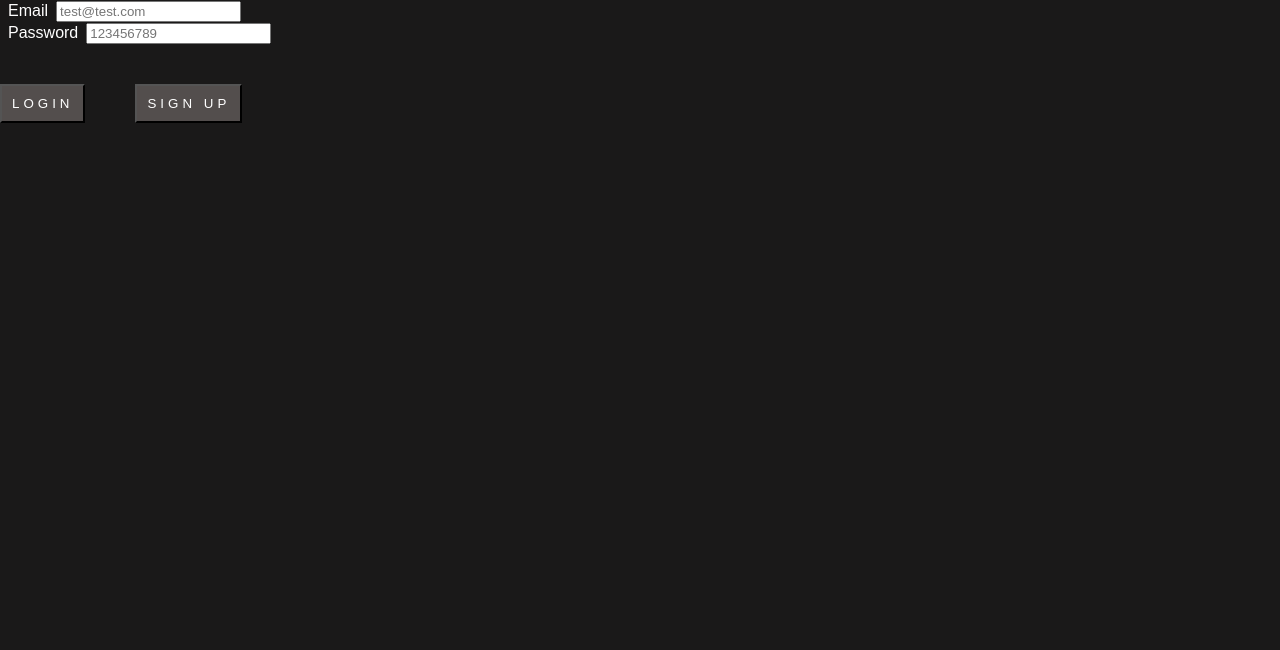
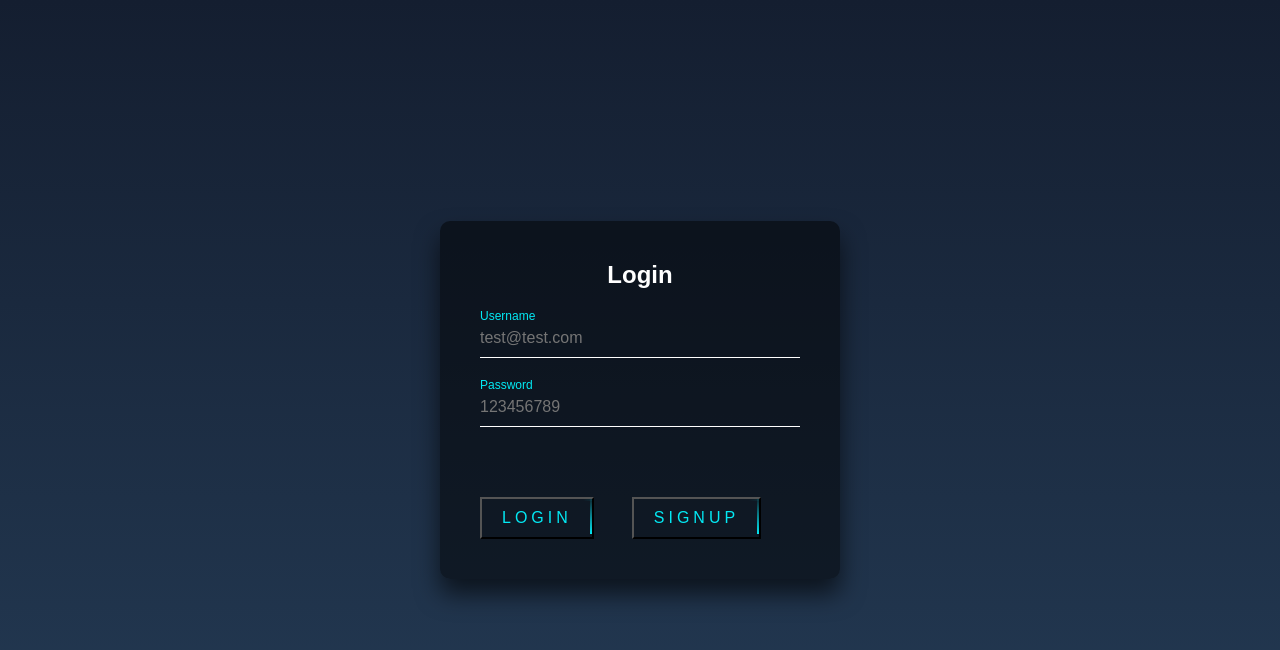
Before and after one commit to infomediadesign/sad-02-2022-project-the-secret-ingredient, a React (Create React App) app in the folder frontend/: page / in a window 1280 px wide. Shown: the top 650 px of the page. Built offline with nearby package versions, Linux system fonts and the light colour scheme.

Commit message:
Manual merge attempt

```diff
--- a/frontend/src/ViewModels/Signup.tsx
+++ b/frontend/src/ViewModels/Signup.tsx
@@ -2,7 +2,7 @@ import { getUsers } from '../ViewModels/Login';
 import { userID, setUserID } from '../ViewModels/Get';
 
 export async function signupUser(userName: string, userPass: string, email: string) {
-    var url = 'http://localhost:1234/register';
+    var url = `${process.env.REACT_APP_BASE_API_URI}/register`;
     try {
         const requestOptions = {
             method: 'POST',
--- a/frontend/src/Views/Board.tsx
+++ b/frontend/src/Views/Board.tsx
@@ -1,19 +1,21 @@
-import React, { useCallback, useState, useReducer } from 'react';
+import React, { useCallback, useState, useReducer, useEffect } from 'react';
 import ReactDOM from 'react-dom';
 import CSS from 'csstype';
 import {
     Issue,
-    editIssue,
-    moveIssueInernalList,
+    IssueListTemp,
+    getIssues,
     currentCardId,
     addIssue,
-    issueListsMIds,
+    addActivity,
     dragReducer,
     issueListsNames,
     initialState,
     removeFromIssueListNames,
     addToIssueListNames,
+    moveIssueInernalList,
     moveIssueExternalList,
+    issueListsMIds,
 } from '../ViewModels/Board';
 import { getGeneric, userID } from '../ViewModels/Get';
 import produce from 'immer';
@@ -30,6 +32,8 @@ import { getSystemErrorName } from 'util';
 import '../styles/Board.scss';
 import { Modal } from '../components/Modal';
 import { convertCompilerOptionsFromJson } from 'typescript';
+import { useNavigate } from 'react-router-dom';
+import { jwtSet } from '../util';
 // const horizontalList: CSS.Properties = {
 //     float: 'left',
 //     padding: '0.8rem',
@@ -48,10 +52,17 @@ let newText: string;
 let queTextUpdate = false;
 
 function App() {
+    const navigate = useNavigate();
     const [issueStrings, setIssueStrings] = useState(issueListsNames);
     const [state, dispatch] = useReducer(dragReducer, initialState);
     const [isModalOpen, setModalState] = React.useState(false);
     const [issueObj, setIssueObj] = React.useState({ id: '', content: '', list: 0, num: 0 });
+
+    useEffect(() => {
+        if (!jwtSet()) {
+            navigate('/');
+        }
+    }, []);
 
     const toggleModal = () => setModalState(!isModalOpen);
 
@@ -101,18 +112,30 @@ function App() {
     };
 
     return (
-        <div className="divScroll">
-            <Modal
-                title={'Issue: ' + issueObj.id}
-                isOpen={isModalOpen}
-                onClose={() => {
-                    setModalState(!isModalOpen);
-                    if (queTextUpdate) {
-                        editIssue(state[issueListsNames[issueObj.num]][issueObj.list].id, newText);
-                        queTextUpdate = false;
-                    }
+        <div>
+            <div
+                style={{
+                    width: '100%',
+                    height: '50px',
+                    backgroundColor: '#414440',
+                    display: 'flex',
+                    justifyContent: 'right',
+                    alignItems: 'center',
                 }}
             >
+                <button
+                    onClick={async (e) => {
+                        e.preventDefault();
+                        localStorage.removeItem('jwt');
+                        navigate('/');
+                    }}
+                    style={{ height: '30px', marginRight: '10px' }}
+                >
+                    Logout
+                </button>
+            </div>
+            <div className="divScroll">
+                <Modal title={'Issue: ' + issueObj.id} isOpen={isModalOpen} onClose={toggleModal}>
                     <input onChange={setText} placeholder={issueObj.content}></input>
                 </Modal>
                 <button
@@ -133,6 +156,7 @@ function App() {
                         return arrangeDataInDragDropList(state, item, index);
                     })}
                 </DragDropContext>
+            </div>
         </div>
     );
 
--- a/frontend/src/Views/Login.tsx
+++ b/frontend/src/Views/Login.tsx
@@ -2,12 +2,23 @@ import { authenticateMe } from '../ViewModels/Login';
 import '../styles/Login.scss';
 import { useNavigate } from 'react-router-dom';
 import { bordMainSetup } from '../ViewModels/Board';
+import { format } from 'path';
+import { useEffect, useState } from 'react';
+import { jwtSet } from '../util';
 
 export function App() {
     let navigate = useNavigate();
     let pass = '123456789';
     let username = 'test12';
     let email = 'test@test.com';
+
+    useEffect(() => {
+        if (jwtSet()) {
+            navigate('/board');
+        }
+    }, []);
+
+    const [error, setError] = useState(false);
 
     const getUserValue = (event: any) => {
         // show the user input value to console
@@ -23,36 +34,53 @@ export function App() {
     };
 
     return (
-        <div>
-            <div>
-                <label className="label">Email</label>
-                <input onChange={setEmail} placeholder={email}></input>
+        <div className="login-box">
+            <h2>Login</h2>
+            <form>
+                <div className="user-box">
+                    <input data-testid="email" type="text" onChange={setEmail} placeholder={email} />
+                    <label>Username</label>
                 </div>
-            <div>
-                <label className="label">Password</label>
-                <input type={'password'} onChange={setPassValue} placeholder={pass}></input>
+                <div className="user-box">
+                    <input data-testid="password" type="password" onChange={setPassValue} placeholder={pass} />
+                    <label>Password</label>
                 </div>
+
+                {error ? <div style={{ color: 'red' }}>Wrong login info</div> : ''}
                 <button
-                className="btn-primary"
+                    id="login"
+                    type="submit"
                     onClick={async (e) => {
+                        setError(false);
+                        e.preventDefault();
                         if (await authenticateMe(username, pass, email)) {
                             await bordMainSetup(0);
-                        await navigate('/Board');
+                            navigate('/board');
                         } else {
+                            setError(true);
                             alert('Wrong login info');
                         }
                     }}
                 >
+                    <span></span>
+                    <span></span>
+                    <span></span>
+                    <span></span>
                     Login
                 </button>
                 <button
-                className="btn-primary"
+                    type="submit"
                     onClick={() => {
-                    navigate('/Signup');
+                        navigate('/signup');
                     }}
                 >
-                Sign Up
+                    <span></span>
+                    <span></span>
+                    <span></span>
+                    <span></span>
+                    Signup
                 </button>
+            </form>
         </div>
     );
 }
--- a/frontend/src/Views/Signup.tsx
+++ b/frontend/src/Views/Signup.tsx
@@ -1,7 +1,9 @@
 import { signupUser } from '../ViewModels/Signup';
-import '../styles/Login.scss';
+import '../styles/Signup.scss';
 import { useNavigate } from 'react-router-dom';
 import { bordMainSetup } from '../ViewModels/Board';
+import { useEffect } from 'react';
+import { jwtSet } from '../util';
 
 export function App() {
     let navigate = useNavigate();
@@ -9,6 +11,12 @@ export function App() {
     let passCon = '123456789';
     let username = 'test1';
     let email = 'test@test.com';
+
+    useEffect(() => {
+        if (jwtSet()) {
+            navigate('/board');
+        }
+    }, []);
 
     const getUserValue = (event: any) => {
         // show the user input value to console
@@ -28,46 +36,56 @@ export function App() {
     };
 
     return (
-        <div>
-            <div>
+        <div className="signup-box">
+            <h2>SignUP</h2>
+            <form>
+                <div className="signup-form">
+                    <input onChange={getUserValue} placeholder={username}></input>
                     <label className="label">User Name</label>
-                <input onChange={getUserValue} placeholder={username}></input>
                 </div>
-            <div>
+                <div className="signup-form">
+                    <input onChange={setEmail} placeholder={email}></input>
                     <label className="label">Email</label>
-                <input onChange={setEmail} placeholder={email}></input>
                 </div>
-            <div>
+                <div className="signup-form">
+                    <input type={'password'} onChange={setPassValue} placeholder={pass}></input>
                     <label className="label">Password</label>
-                <input type={'password'} onChange={setPassValue} placeholder={pass}></input>
                 </div>
-            <div>
+                <div className="signup-form">
+                    <input type={'password'} onChange={setPassConValue} placeholder={passCon}></input>
                     <label className="label">Confirm Password</label>
-                <input type={'password'} onChange={setPassConValue} placeholder={passCon}></input>
                 </div>
                 <button
-                className="btn-primary"
                     onClick={() => {
                         navigate('/');
                     }}
                 >
+                    <span></span>
+                    <span></span>
+                    <span></span>
+                    <span></span>
                     Cancel
                 </button>
                 <button
-                className="btn-primary"
                     onClick={async (e) => {
+                        e.preventDefault();
                         if (pass != passCon) {
                             alert("password and confirmation dosn't match");
                         } else if (await signupUser(username, pass, email)) {
                             await bordMainSetup(0);
-                        await navigate('/Board');
+                            navigate('/board');
                         } else {
                             alert('improper login info');
                         }
                     }}
                 >
+                    <span></span>
+                    <span></span>
+                    <span></span>
+                    <span></span>
                     Sign Up
                 </button>
+            </form>
         </div>
     );
 }
--- a/frontend/src/styles/Board.scss
+++ b/frontend/src/styles/Board.scss
@@ -133,7 +133,6 @@ body{
 }
 
 .divScroll {
-    margin: 4px, 4px;
     padding: 4px;
     overflow-x: auto;
     overflow-y: hidden;
--- a/frontend/src/styles/Login.scss
+++ b/frontend/src/styles/Login.scss
@@ -1,139 +1,314 @@
-$font-stack: 'Nunito';
-$light-color: #f4f4f4;
-// $primary-color: #0e6cff;
-$primary-color: #ffffff;
-$secondary-color: #ff8700;
+// $font-stack: 'Nunito';
+// $light-color: #f4f4f4;
+// // $primary-color: #0e6cff;
+// $primary-color: #ffffff;
+// $secondary-color: #ff8700;
 
-body{
-    background-color: #1a1919;
-}
+// body{
+//     background-color: #1a1919;
+// }
 
 
 
 
-// %btn {
+// // %btn {
+// //     display: inline-block;
+// //     border-radius: 5px;
+// //     padding: 8px 20px;
+// //     margin: 3px;
+
+// //     &:hover {
+// //         transform: scale(.98);
+// //     }
+// // }
+
+// %btn{
+//     position: relative;
 //     display: inline-block;
-//     border-radius: 5px;
-//     padding: 8px 20px;
-//     margin: 3px;
+//     padding: 10px 10px;
+//     margin: 40px 0;
+//     color: #ffffff;
+//     text-decoration: none;
+//     text-transform: uppercase;
+//     transition: 0.5s;
+//     letter-spacing: 4px;
+//     overflow: hidden;
+//     margin-right: 50px;
+//     background-color: #4d504b;
+// }
+// %btn:hover{
+//     background: rgb(177, 169, 169);
+//     color: #050801;
+//     box-shadow: 0 0 5px #d7ecff,
+//                 0 0 25px #b9b3f1,
+//                 0 0 50px #919ddf,
+//                 0 0 200px #8485b4;
+//      -webkit-box-reflect:below 1px linear-gradient(transparent, #0005);
 
-//     &:hover {
-//         transform: scale(.98);
+// }
+// //#03e9f4;
+// %btn{
+//     filter: hue-rotate(270deg);
+// }
+// %btn span{
+//     position: absolute;
+//     display: block;
+//     top: 0;
+//     left: 0;
+//     width: 100%;
+//     height: 2px;
+//     background: linear-gradient(90deg,transparent,#03e9f4);
+//     animation: animate1 1s linear infinite;
+//     @keyframes animate1{
+//         0%{
+//             left: -100%;
+//         }
+//         50%,100%{
+//             left: 100%;
+//         }
 //     }
 // }
 
-%btn{
+// .label{
+//     color: white;
+//     padding: 8px;
+//     font-family: Arial;
+// }
+
+
+// .horizontalList{
+//     float: left;
+//     padding: 0.8rem;
+//     margin: 0.2rem;
+//     box-shadow: 0 6px 10px rgba(0,0,0,.08), 0 0 6px rgba(0,0,0,.05);
+//     border-radius: 5px;
+//     border-style:hidden;
+//     font-family: 'Nunito';
+//     background-color: #414440;
+//     color: #fff;
+
+
+// }
+
+
+// .horizontalList:hover{
+//     box-shadow: 0 8px 16px 0 rgba(0,0,0,0.2);
+// }
+
+// .issueList{
+// //     padding: 0.2rem;
+// //     margin: 0.1rem;
+// //     border-radius: 5px;
+// //     border-style:groove;
+// //     box-shadow: 0 6px 10px rgba(0,0,0,.08), 0 0 6px rgba(0,0,0,.05);
+// //     transition: .3s transform cubic-bezier(.155,1.105,.295,1.12),.3s box-shadow,.3s -webkit-transform cubic-bezier(.155,1.105,.295,1.12);
+// //   padding: 14px 80px 18px 36px;
+// //   cursor: pointer;
+//     border-style: ridge;
+//     border-color: #414440;
+//     border-radius: 3px;
+//     background: #fff;
+//     box-shadow: 0 6px 10px rgba(0,0,0,.08),0 0 6px rgba(0,0,0,.05);
+//     transition: .3s transform cubic-bezier(.155,1.105,.295,1.12),.3s box-shadow,.3s -webkit-transform cubic-bezier(.155,1.105,.295,1.12);
+//     padding: 2px 80px 2px 36px;
+//     cursor: pointer;
+//     background-color:rgb(61, 63, 63) ;
+//     text-align: left;
+
+// }
+// .issueList:hover{
+//     // box-shadow: 0 8px 16px 0 rgba(0,0,0,0.2);
+//     transform: scale(1.05);
+//   box-shadow: 0 10px 20px rgba(0,0,0,.12), 0 4px 8px rgba(0,0,0,.06);
+// }
+
+// .btn-primary {
+//     @extend %btn;
+//     // background-color: lighten($secondary-color, 10%);
+//     // set-background:lighten($secondary-color, 10%);
+//     // color: $primary-color;
+//     // border: none;
+// }
+
+// .btn-secondary {
+//     @extend %btn;
+//     // background-color:lighten($secondary-color, 10%);
+//     // set-background:lighten($secondary-color, 10%);
+//     // color: $primary-color;
+//     // border: none;
+// }
+
+html{
+    height:100%;
+}
+body{
+    margin: 0;
+    padding:0;
+    font-family: sans-serif;
+    background: linear-gradient(#141e30,#243b55);
+}
+
+.login-box{
+    position:absolute;
+    top: 50%;
+    left:50%;
+    width:400px;
+    padding:40px;
+    transform: translate(-50%,-50%);
+    background: rgba(0,0,0,.5);
+    box-sizing: border-box;
+    box-shadow: 0 15px 25px rgba(0,0,0,.6);
+    border-radius: 10px;
+}
+.login-box h2 {
+    margin: 0 0 30px;
+    padding: 0;
+    color: #fff;
+    text-align: center;
+}
+
+.login-box .user-box {
+    position: relative;
+  }
+
+.login-box .user-box input {
+    width: 100%;
+    padding: 10px 0;
+    font-size: 16px;
+    color: #fff;
+    margin-bottom: 30px;
+    border: none;
+    border-bottom: 1px solid #fff;
+    outline: none;
+    background: transparent;
+}
+
+.login-box .user-box label {
+    position: absolute;
+    top:0;
+    left: 0;
+    padding: 10px 0;
+    font-size: 16px;
+    color: #fff;
+    pointer-events: none;
+    transition: .5s;
+  }
+.login-box .user-box input:focus ~ label,
+.login-box .user-box input:valid ~ label {
+  top: -20px;
+  left: 0;
+  color: #03e9f4;
+  font-size: 12px;
+}
+.login-box form button {
     position: relative;
     display: inline-block;
-    padding: 10px 10px;
-    margin: 40px 0;
-    color: #ffffff;
+    padding: 10px 20px;
+    color: #03e9f4;
+    font-size: 16px;
     text-decoration: none;
     text-transform: uppercase;
-    transition: 0.5s;
+    overflow: hidden;
+    transition: .5s;
+    margin-top: 40px;
     letter-spacing: 4px;
-    overflow: hidden;
-    margin-right: 50px;
-    background-color: #4d504b;
+    background: transparent;
+    margin-right: 38px;
   }
-%btn:hover{
+
+  .login-box button:hover {
+    // background: #03e9f4;
+    // color: #fff;
+    // border-radius: 5px;
+    // box-shadow: 0 0 5px #03e9f4,
+    //             0 0 25px #03e9f4,
+    //             0 0 50px #03e9f4,
+    //             0 0 100px #03e9f4;
     background: rgb(177, 169, 169);
-    color: #050801;
+    color: #fff;
     box-shadow: 0 0 5px #d7ecff,
                 0 0 25px #b9b3f1,
                 0 0 50px #919ddf,
                 0 0 200px #8485b4;
      -webkit-box-reflect:below 1px linear-gradient(transparent, #0005);
+  }
 
-}
-//#03e9f4;
-%btn{
-    filter: hue-rotate(270deg);
-}
-%btn span{
+  .login-box button span {
     position: absolute;
     display: block;
+  }
+  .login-box button span:nth-child(1) {
     top: 0;
-    left: 0;
+    left: -100%;
     width: 100%;
     height: 2px;
-    background: linear-gradient(90deg,transparent,#03e9f4);
-    animation: animate1 1s linear infinite;
-    @keyframes animate1{
-        0%{
+    background: linear-gradient(90deg, transparent, #03e9f4);
+    animation: btn-anim1 1s linear infinite;
+  }
+
+
+
+  @keyframes btn-anim1 {
+    0% {
       left: -100%;
     }
-        50%,100%{
+    50%,100% {
       left: 100%;
     }
   }
+
+  .login-box button span:nth-child(2) {
+    top: -100%;
+    right: 0;
+    width: 2px;
+    height: 100%;
+    background: linear-gradient(180deg, transparent, #03e9f4);
+    animation: btn-anim2 1s linear infinite;
+    animation-delay: .25s
   }
 
-.label{
-    color: white;
-    padding: 8px;
-    font-family: Arial;
+  @keyframes btn-anim2 {
+    0% {
+      top: -100%;
+    }
+    50%,100% {
+      top: 100%;
+    }
   }
 
-
-.horizontalList{
-    float: left;
-    padding: 0.8rem;
-    margin: 0.2rem;
-    box-shadow: 0 6px 10px rgba(0,0,0,.08), 0 0 6px rgba(0,0,0,.05);
-    border-radius: 5px;
-    border-style:hidden;
-    font-family: 'Nunito';
-    background-color: #414440;
-    color: #fff;
-
-
+  .login-box button span:nth-child(3) {
+    bottom: 0;
+    right: -100%;
+    width: 100%;
+    height: 2px;
+    background: linear-gradient(270deg, transparent, #03e9f4);
+    animation: btn-anim3 1s linear infinite;
+    animation-delay: .5s
   }
 
-
-.horizontalList:hover{
-    box-shadow: 0 8px 16px 0 rgba(0,0,0,0.2);
+  @keyframes btn-anim3 {
+    0% {
+      right: -100%;
+    }
+    50%,100% {
+      right: 100%;
+    }
+  }
+  @keyframes btn-anim4 {
+    0% {
+      bottom: -100%;
+    }
+    50%,100% {
+      bottom: 100%;
+    }
   }
 
-.issueList{
-//     padding: 0.2rem;
-//     margin: 0.1rem;
-//     border-radius: 5px;
-//     border-style:groove;
-//     box-shadow: 0 6px 10px rgba(0,0,0,.08), 0 0 6px rgba(0,0,0,.05);
-//     transition: .3s transform cubic-bezier(.155,1.105,.295,1.12),.3s box-shadow,.3s -webkit-transform cubic-bezier(.155,1.105,.295,1.12);
-//   padding: 14px 80px 18px 36px;
-//   cursor: pointer;
-    border-style: ridge;
-    border-color: #414440;
-    border-radius: 3px;
-    background: #fff;
-    box-shadow: 0 6px 10px rgba(0,0,0,.08),0 0 6px rgba(0,0,0,.05);
-    transition: .3s transform cubic-bezier(.155,1.105,.295,1.12),.3s box-shadow,.3s -webkit-transform cubic-bezier(.155,1.105,.295,1.12);
-    padding: 2px 80px 2px 36px;
-    cursor: pointer;
-    background-color:rgb(61, 63, 63) ;
-    text-align: left;
-
+  .login-box button span:nth-child(4) {
+    bottom: -100%;
+    left: 0;
+    width: 2px;
+    height: 100%;
+    background: linear-gradient(360deg, transparent, #03e9f4);
+    animation: btn-anim4 1s linear infinite;
+    animation-delay: .75s
   }
-.issueList:hover{
-    // box-shadow: 0 8px 16px 0 rgba(0,0,0,0.2);
-    transform: scale(1.05);
-  box-shadow: 0 10px 20px rgba(0,0,0,.12), 0 4px 8px rgba(0,0,0,.06);
-}
-
-.btn-primary {
-    @extend %btn;
-    // background-color: lighten($secondary-color, 10%);
-    // set-background:lighten($secondary-color, 10%);
-    // color: $primary-color;
-    // border: none;
-}
-
-.btn-secondary {
-    @extend %btn;
-    // background-color:lighten($secondary-color, 10%);
-    // set-background:lighten($secondary-color, 10%);
-    // color: $primary-color;
-    // border: none;
-}
```
Also changed, not shown: frontend/src/ViewModels/Board.tsx (+33 -38 lines), frontend/src/ViewModels/Login.tsx (+14 -13 lines). Lines whose indentation alone changed are shown as unchanged.
